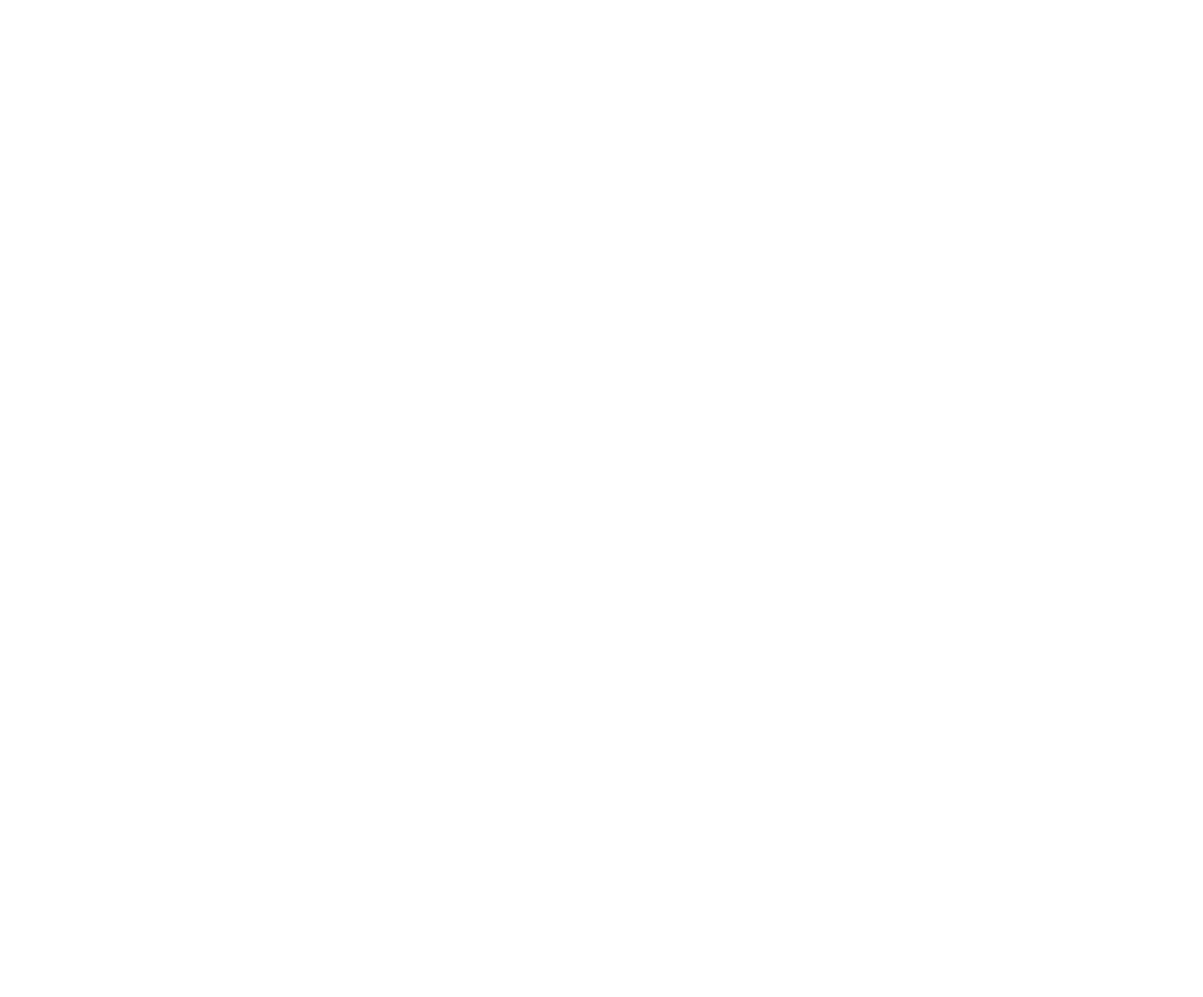
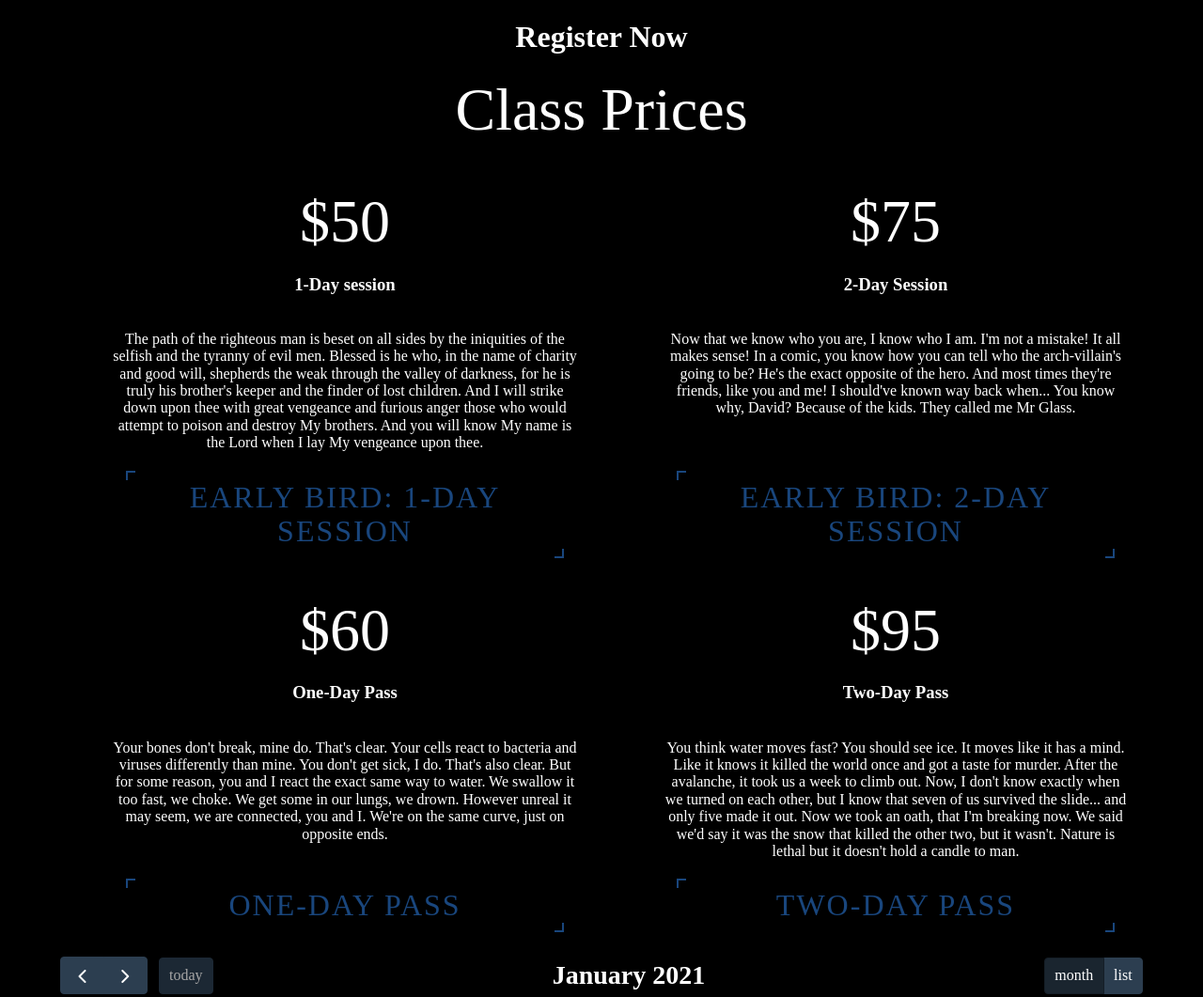
Before and after one commit to choreoSummit/summit, a plain HTML site: page registration.html in a window 1280 px wide. Shown: the top 1061 px of the page at 94% size. Before the commit the page ends 800 px from the top, so only its background shows below. Drawn offline with nearby package versions, Linux system fonts and the light colour scheme; no server answers.

Commit message:
html adn css for registration, added full calendar lineked to google calendar

```diff
--- /dev/null
+++ b/calendar.js
@@ -0,0 +1,35 @@
+// initialization of calendar.
+
+  document.addEventListener('DOMContentLoaded', function() {
+    var calendarEl = document.getElementById('calendar');
+
+    var calendar = new FullCalendar.Calendar(calendarEl, {
+      headerToolbar: {
+        left: 'prev,next today',
+        center: 'title',
+        right: 'dayGridMonth,listYear'
+      },
+
+      displayEventTime: false, // don't show the time column in list view
+
+      // THIS KEY WON'T WORK IN PRODUCTION!!!
+      // To make your own Google API key, follow the directions here:
+      // http://fullcalendar.io/docs/google_calendar/
+      googleCalendarApiKey: 'AIzaSyCIgWH2E9wFdq3T4G-ZViulf52Bc_VqqI8',
+
+      // US Holidays
+      events: 'akmv2q5l4jfrps6q2bj9k475no@group.calendar.google.com',
+
+      eventClick: function(arg) {
+
+        // opens events in a popup window
+        window.open(arg.event.url, '_blank', 'width=700,height=600');
+
+        // prevents current tab from navigating
+        arg.jsEvent.preventDefault();
+      }
+
+    });
+
+    calendar.render();
+  });
--- a/registration.html
+++ b/registration.html
@@ -0,0 +1,67 @@
+<!DOCTYPE html>
+<html lang="en">
+<head>
+    <meta charset="UTF-8">
+    <meta name="viewport" content="width=device-width, initial-scale=1.0">
+    <!-- full Calendar CDN Style Sheet -->
+    <link rel="stylesheet" href="https://cdn.jsdelivr.net/npm/fullcalendar@5.5.1/main.css">
+    <link rel="stylesheet" href="./styles/style.css">
+    <title>Document</title>
+</head>
+<body>
+    <header>
+        <h1>Register Now</h1>
+    </header>
+    <section class="register">
+        <div class="register-wrapper">
+            <h2>Class Prices</h2>
+            <ul class="prices">
+                <li class="price-card">
+                    <h2>$50</h2>
+                    <h3>1-Day session</h3>
+                    <p>The path of the righteous man is beset on all sides by the iniquities of the selfish and the tyranny of evil men.
+                    Blessed is he who, in the name of charity and good will, shepherds the weak through the valley of darkness, for he is
+                    truly his brother's keeper and the finder of lost children. And I will strike down upon thee with great vengeance and
+                    furious anger those who would attempt to poison and destroy My brothers. And you will know My name is the Lord when I
+                    lay My vengeance upon thee.</p>
+                    <a href="">Early Bird: 1-Day Session</a>
+                </li>
+                <li class="price-card">
+                    <h2>$75</h2>
+                    <h3>2-Day Session</h3>
+                    <p>Now that we know who you are, I know who I am. I'm not a mistake! It all makes sense! In a comic, you know how you can
+                    tell who the arch-villain's going to be? He's the exact opposite of the hero. And most times they're friends, like you
+                    and me! I should've known way back when... You know why, David? Because of the kids. They called me Mr Glass.</p>
+                    <a href="">Early Bird: 2-Day Session</a>
+                </li>
+                <li class="price-card">
+                    <h2>$60</h2>
+                    <h3>One-Day Pass</h3>
+                    <p>Your bones don't break, mine do. That's clear. Your cells react to bacteria and viruses differently than mine. You don't
+                    get sick, I do. That's also clear. But for some reason, you and I react the exact same way to water. We swallow it too
+                    fast, we choke. We get some in our lungs, we drown. However unreal it may seem, we are connected, you and I. We're on
+                    the same curve, just on opposite ends.</p>
+                    <a href="">One-Day Pass</a>
+                </li>
+                <li class="price-card">
+                    <h2>$95</h2>
+                    <h3>Two-Day Pass</h3>
+                    <p>You think water moves fast? You should see ice. It moves like it has a mind. Like it knows it killed the world once and
+                    got a taste for murder. After the avalanche, it took us a week to climb out. Now, I don't know exactly when we turned on
+                    each other, but I know that seven of us survived the slide... and only five made it out. Now we took an oath, that I'm
+                    breaking now. We said we'd say it was the snow that killed the other two, but it wasn't. Nature is lethal but it doesn't
+                    hold a candle to man.</p>
+                    <a href="">Two-Day Pass</a>
+                </li>
+            </ul>
+        </div>
+    </section>
+    <section class="register-wrapper">
+        <div id="calendar"></div>
+    </section>
+    <footer><a href="mailto:choreosummit@gmail.com">choreosummit@gmail.com</a></footer>
+</body>
+<!-- CDN Javascript info -->
+<script src="https://cdn.jsdelivr.net/npm/fullcalendar@5.5.1/main.js"></script>
+<script src="calendar.js"></script>
+</html>
--- /dev/null
+++ b/styles/sass/_calendar.scss
@@ -0,0 +1,3 @@
+.fc .fc-daygrid-event {
+  background: red;
+}
--- a/styles/sass/_registration.scss
+++ b/styles/sass/_registration.scss
@@ -0,0 +1,121 @@
+// global styles
+
+.register-wrapper {
+  max-width: 1400px;
+  width: 90%;
+  margin: 0 auto;
+}
+
+li {
+  list-style: none;
+}
+
+h2,
+p {
+  padding: 0px;
+  margin: 0px;
+}
+
+body {
+  background: black;
+  color: white;
+}
+// end of global styles
+
+// custom colors
+$grey: #b9b8b4;
+
+header h1 {
+  text-align: center;
+}
+.register h2 {
+  text-align: center;
+  @include fontStyling(4rem);
+}
+
+.prices {
+  display: flex;
+  justify-content: space-between;
+  flex-wrap: wrap;
+}
+
+.price-card {
+  text-align: center;
+  padding: 10px 15px;
+  margin-top: 20px;
+  width: calc(50% - 30px);
+  display: flex;
+  flex-direction: column;
+}
+
+.price-card p {
+  padding: 20px 0px;
+}
+
+// .price-card a {
+//   color: black;
+//   background-color: $grey;
+//   margin: 0 auto;
+//   padding: 15px;
+//   border-radius: 25px;
+//   text-decoration: none;
+//   margin-top: auto;
+// }
+
+.price-card a {
+  position: relative;
+  padding: 10px 30px;
+  margin: 0px 15px;
+  color: $blue;
+  text-decoration: none;
+  text-transform: uppercase;
+  letter-spacing: 2px;
+  transition: 0.5s;
+  @include fontStyling(2rem);
+  overflow: hidden;
+  margin-top: auto;
+}
+
+.price-card a:hover {
+  background: $blue;
+  color: #111;
+  box-shadow: 0 0 50px $blue;
+  transition-delay: 0.25s;
+}
+
+.price-card a::before {
+  content: "";
+  position: absolute;
+  top: 0px;
+  left: 0px;
+  width: 10px;
+  height: 10px;
+  border-top: 2px solid $blue;
+  border-left: 2px solid $blue;
+  transition: 0.5s;
+  transition-delay: 0.25s;
+}
+
+.price-card a::after {
+  content: "";
+  position: absolute;
+  bottom: 0px;
+  right: 0px;
+  width: 10px;
+  height: 10px;
+  border-bottom: 2px solid $blue;
+  border-right: 2px solid $blue;
+  transition: 0.5s;
+  transition-delay: 0.25s;
+}
+
+.price-card a:hover::before {
+  width: 100%;
+  height: 100%;
+  transition-delay: 0s;
+}
+.price-card a:hover::after {
+  width: 100%;
+  height: 100%;
+  transition-delay: 0s;
+}
--- a/styles/sass/style.scss
+++ b/styles/sass/style.scss
@@ -1,7 +1,8 @@
-@import 'setup';
-@import 'utils';
-@import 'global';
-@import 'main';
-@import 'about';
-@import 'choreographer';
-@import 'registration';
+@import "setup";
+@import "utils";
+@import "global";
+@import "main";
+@import "about";
+@import "choreographer";
+@import "registration";
+@import "calendar";
```
Also changed, not shown: styles/style.css.
